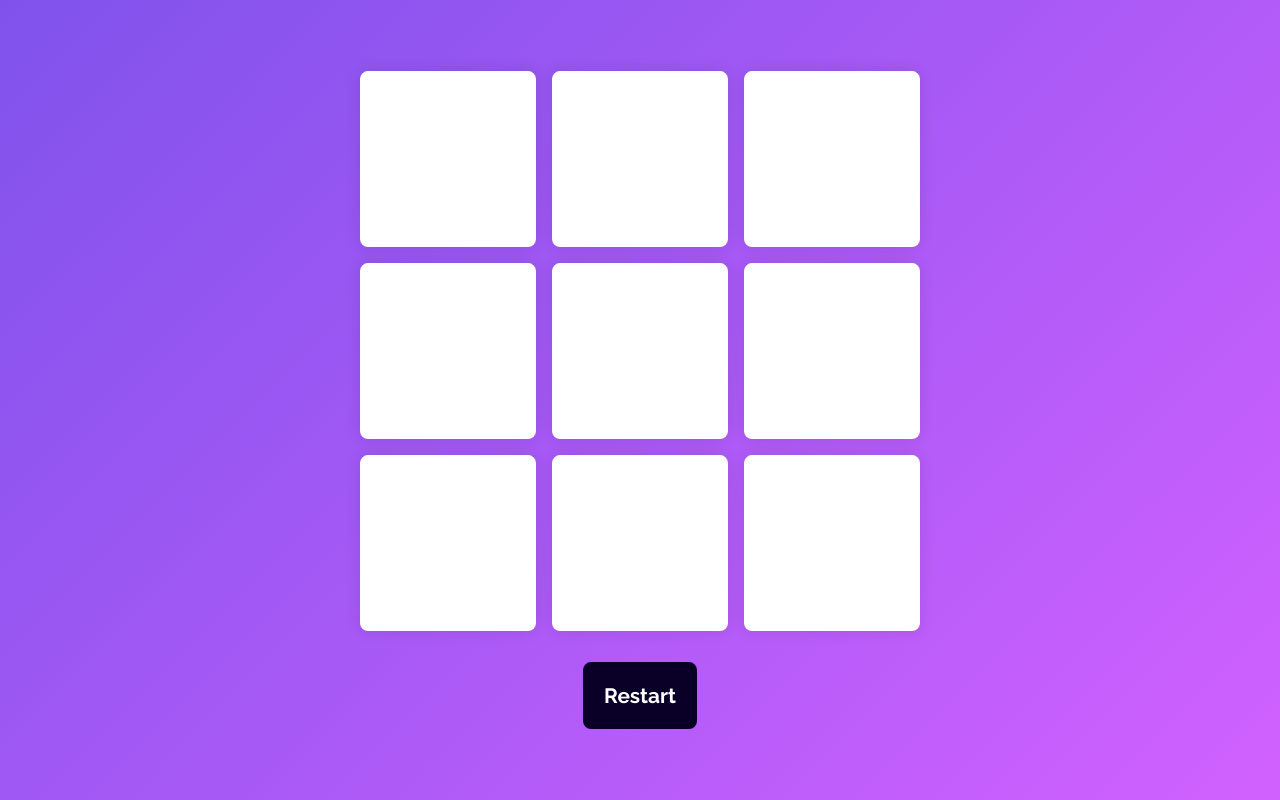
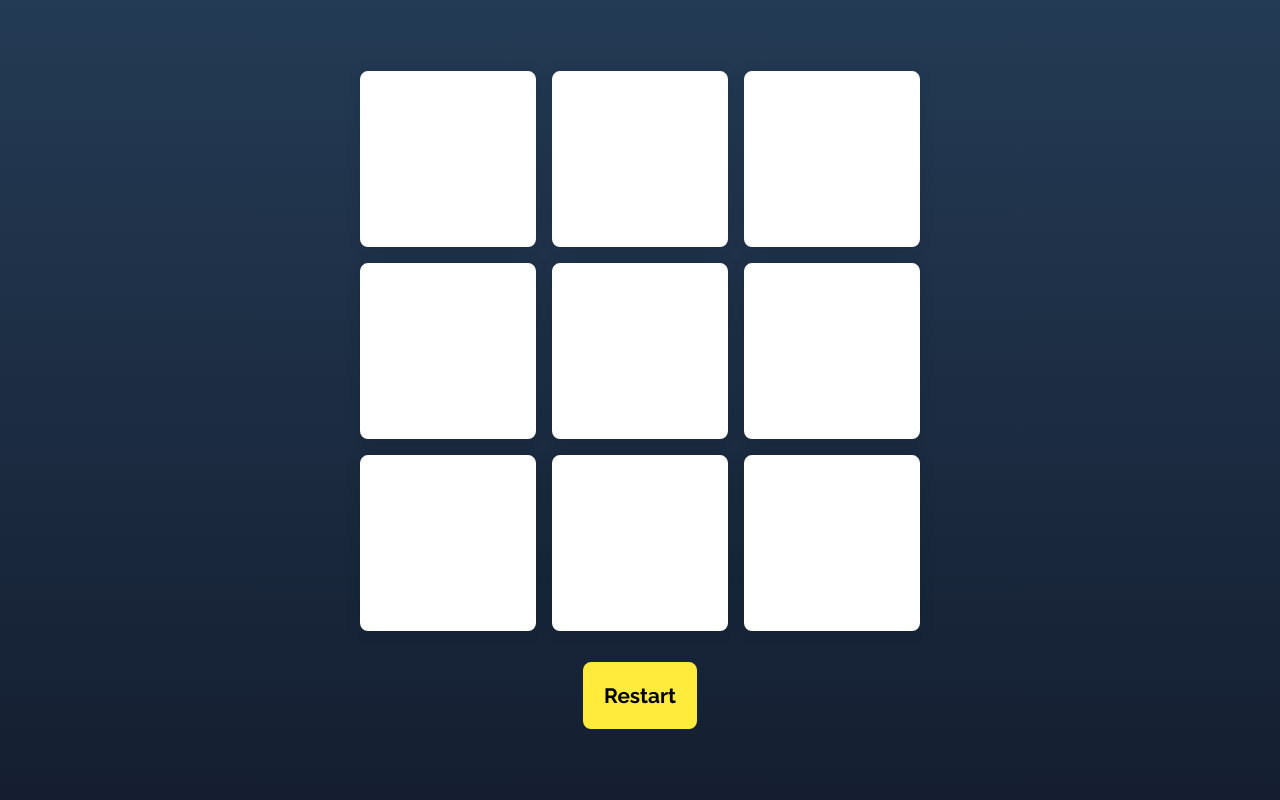
Before and after one commit to SriVishalS/TIC-TACTOE, a plain HTML site: page index.html in a window 1280 px wide. Drawn offline with Linux system fonts and the light colour scheme.

Commit message:
design Changes

```diff
--- a/style.css
+++ b/style.css
@@ -6,7 +6,7 @@
 }
 body {
   height: 100vh;
-  background: linear-gradient(135deg, #8052ec, #d161ff);
+  background: linear-gradient(360deg, #141e30, #243b55);
 }
 html {
   font-size: 16px;
@@ -38,8 +38,8 @@ html {
   font-size: 1.3em;
   padding: 1em;
   border-radius: 8px;
-  background-color: #0a0027;
-  color: #ffffff;
+  background-color: #ffeb3b;
+  color: #000;
   border: none;
   position: relative;
   margin: 1.5em auto 0 auto;
```
